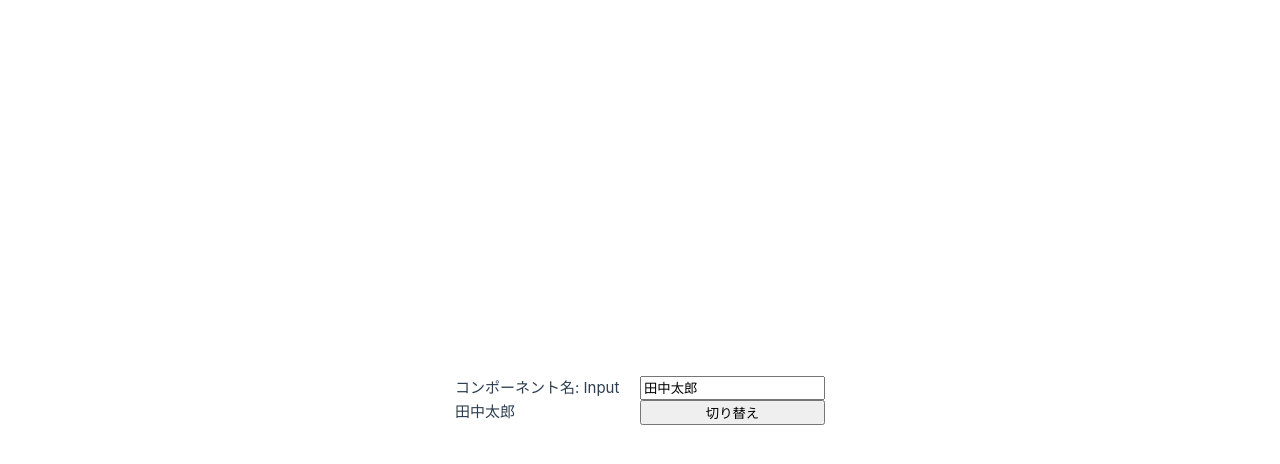
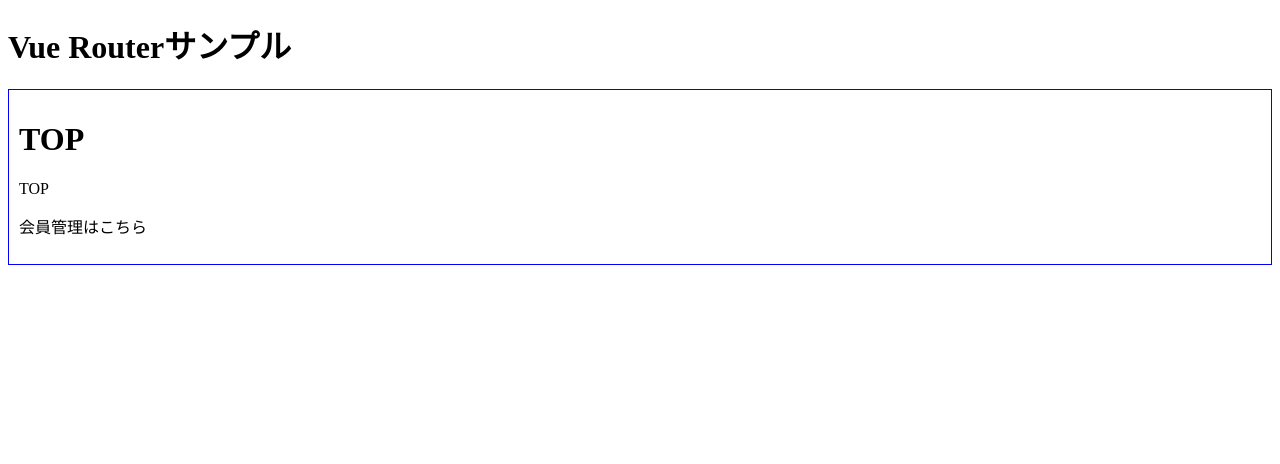
Before and after one commit to arakaki-asdf/hello-vue, a Vue app: page / in a window 1280 px wide. Shown: the top 464 px of the page. Built offline with nearby package versions, Linux system fonts and the light colour scheme.

Commit message:
vue routerによるルーティングサンプル

```diff
--- a/src/App.vue
+++ b/src/App.vue
@@ -1,34 +1,55 @@
 <script setup lang="ts">
-import { ref, shallowRef } from "vue";
-import Radio from "./components/Radio.vue";
-import Select from "./components/Select.vue";
-import Input from "./components/Input.vue";
+import { reactive, provide } from "vue";
+import { RouterView } from "vue-router";
+import type { Member } from "@/interfaces";
 
-const componentList = [Input, Radio, Select];
-const nameList: string[] = ["Input", "Radio", "Select"];
-
-let currentIndex = 0;
-const currentComponent = shallowRef(componentList[currentIndex]);
-const currentName = ref(nameList[currentIndex]);
-
-const switchComponent = (): void => {
-  currentIndex = ++currentIndex % componentList.length;
-  currentComponent.value = componentList[currentIndex];
-  currentName.value = nameList[currentIndex];
-}
+const memberList = new Map<number, Member>();
+memberList.set(33456, {
+  id: 33456,
+  name: "田中太郎",
+  email: "tanaka@example.com",
+  points: 35,
+  note: "初回特典あり"});
+memberList.set(47783, {
+  id: 47783,
+  name: "鈴木次郎",
+  email: "suzuki@example.com",
+  points: 53});
 </script>
 
 <template>
-  <p>コンポーネント名: {{ currentName }}</p>
-  <KeepAlive>
-    <component v-bind:is="currentComponent" />
-  </KeepAlive>
-  <button v-on:click="switchComponent">切り替え</button>
+  <header>
+    <h1>Vue Routerサンプル</h1>
+  </header>
+  <main>
+    <RouterView />
+  </main>
 </template>
 
 <style>
-.box {
-    border: green 1px solid;
-    margin: 10px;
+main {
+    border: blue 1px solid;
+    padding: 10px;
+}
+
+/* パンくずリスト */
+#breadcrumbs ul li {
+  display: inline;
+  list-style-type: none;
+}
+#breadcrumbs {
+  margin-left: 0px;
+}
+#breadcrumbs ul {
+  padding-left: 0px;
+}
+#breadcrumbs ul .current {
+  color: red;
+}
+#breadcrumbs ul li:before {
+  content: " > ";
+}
+#breadcrumbs ul li:first-child:before {
+  content: none;
 }
 </style>
--- /dev/null
+++ b/src/router/index.ts
@@ -0,0 +1,18 @@
+import { createRouter, createWebHistory } from "vue-router";
+import type { RouteRecordRaw } from "vue-router";
+import AppTop from "@/views/AppTop.vue";
+
+const routeSettings: RouteRecordRaw[] = [
+    {
+        path: "/",
+        name: "AppTop",
+        component: AppTop,
+    },
+];
+
+const router = createRouter({
+    history: createWebHistory(import.meta.env.BASE_URL),
+    routes: routeSettings
+});
+
+export default router;
--- /dev/null
+++ b/src/views/AppTop.vue
@@ -0,0 +1,11 @@
+<template>
+    <h1>TOP</h1>
+    <nav id="breadcrumbs">
+        <ul>
+            <li>TOP</li>
+        </ul>
+    </nav>
+    <section>
+        <p>会員管理はこちら</p>
+    </section>
+</template>
```
Also changed, not shown: src/main.ts (+5 -3 lines).
